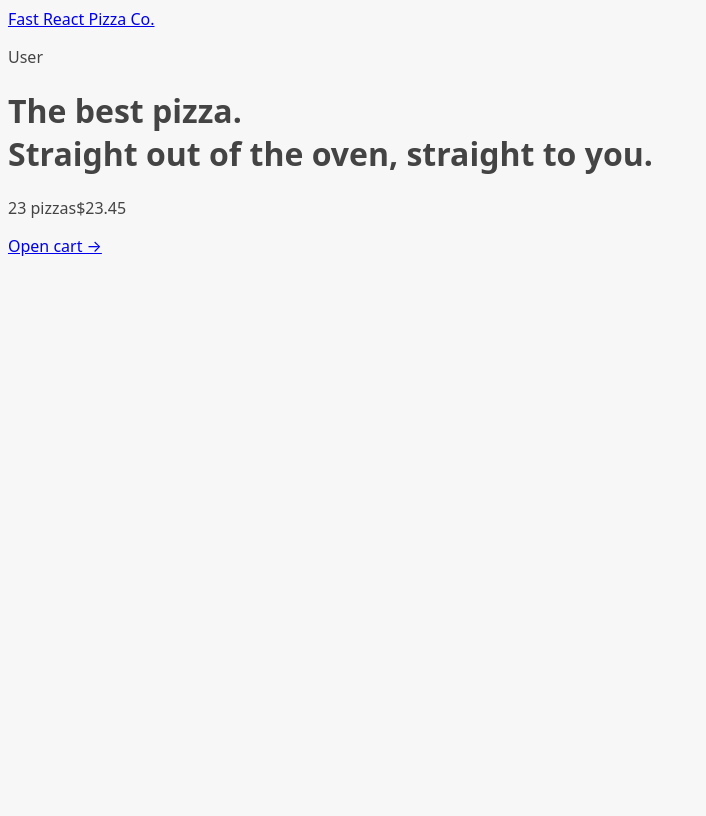
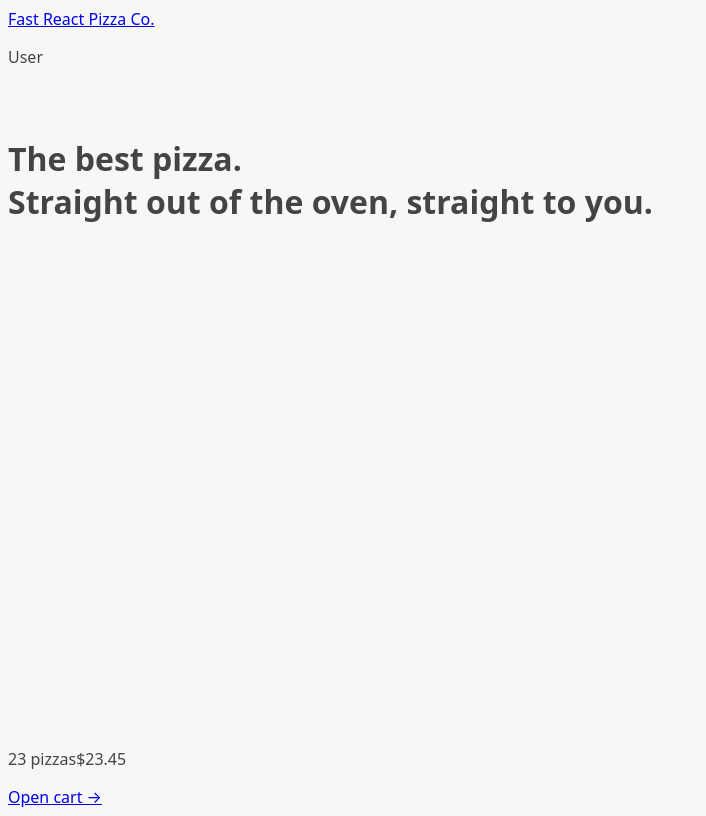
Before and after one commit to cathrynngaosi/16-fast-react-pizza, a React (Vite) app: page / in a window 1280 px wide. Shown: the whole page, without its empty margins (0-706 px from the left). Built offline with nearby package versions, Linux system fonts and the light colour scheme.

Commit message:
Add a loading indicator

```diff
--- a/src/ui/AppLayout.jsx
+++ b/src/ui/AppLayout.jsx
@@ -1,10 +1,16 @@
 import Header from "./Header";
 import CartOverview from "../features/cart/CartOverview";
-import { Outlet } from "react-router-dom";
+import { Outlet, useNavigation } from "react-router-dom";
+import LoadingScreen from "./LoadingScreen";
 
 function AppLayout() {
+  const navigation = useNavigation();
+  const isLoading = navigation.state === "loading";
+
   return (
-    <div>
+    <div className="layout">
+      {isLoading && <LoadingScreen />}
+
       <Header />
 
       <main>
--- /dev/null
+++ b/src/ui/LoadingScreen.jsx
@@ -0,0 +1,5 @@
+function LoadingScreen() {
+  return <div className="loader">Loading...</div>;
+}
+
+export default LoadingScreen;
```
